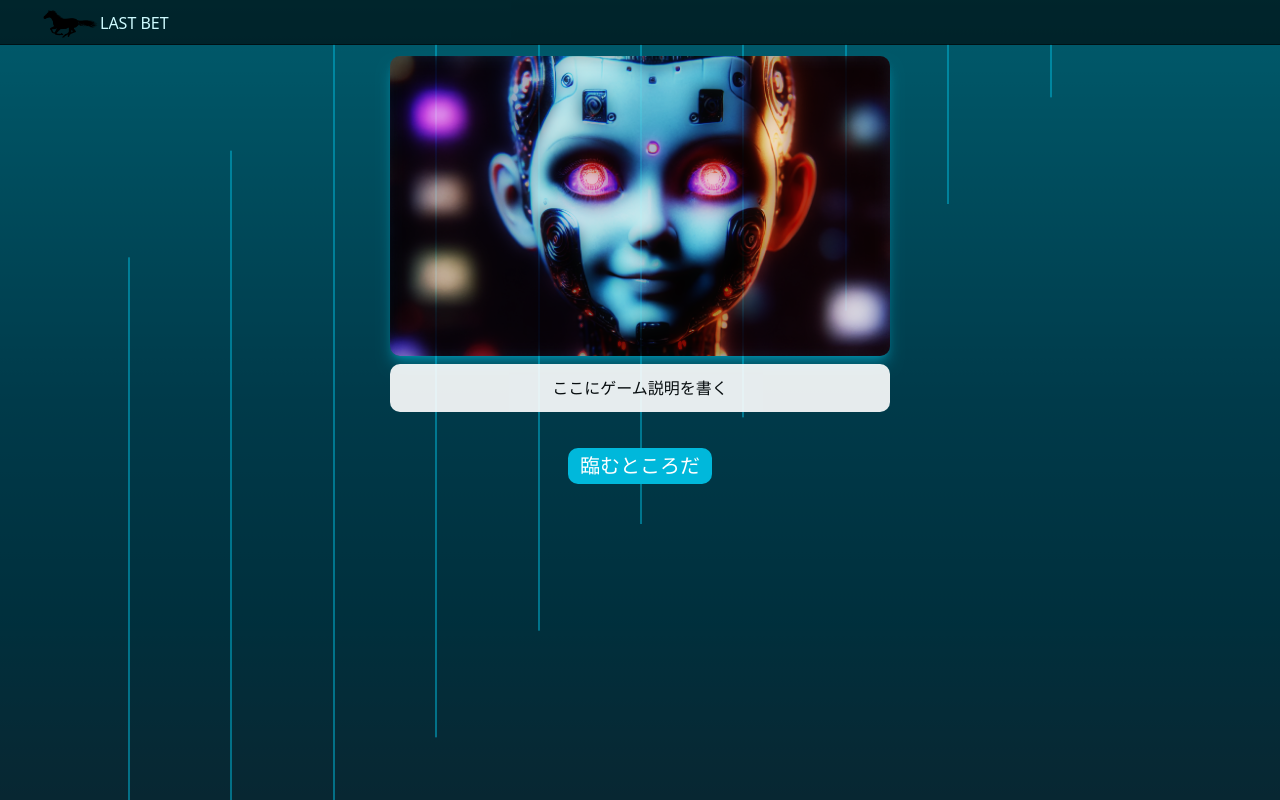
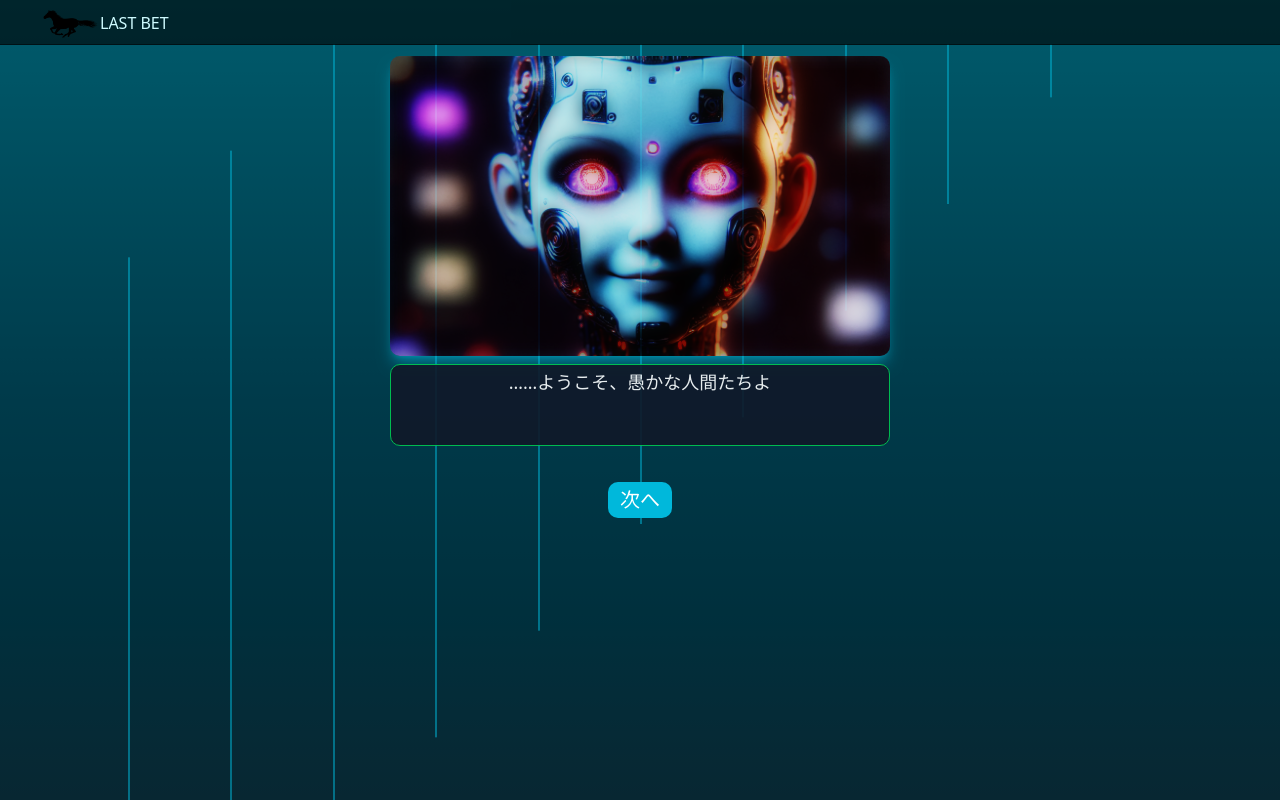
Before and after one commit to Yamadorinaruho/keiba-data, a Next.js app in the folder front-end/: page / in a window 1280 px wide. Both pictures are taken after a click on the button "ゲーム説明". Built offline with nearby package versions, Linux system fonts and the light colour scheme.

Commit message:
developing result

```diff
--- a/front-end/src/app/page.tsx
+++ b/front-end/src/app/page.tsx
@@ -89,7 +89,7 @@ export default function Home() {
                   whileTap={{ scale: 0.9 }}
                   className="mt-10 px-6 py-3 z-10 bg-gradient-to-t from-red-500 to-yellow-500 text-white text-2xl font-bold rounded-full shadow-lg"
                 >
-                  命運を賭ける
+                  運命を賭ける
                 </motion.button>
               )}
             </>
--- a/front-end/src/components/Description.tsx
+++ b/front-end/src/components/Description.tsx
@@ -1,26 +1,71 @@
 'use client'
 
-import { useState } from "react"
+import { useState, useEffect } from "react"
 import styles from '../app/style/app.module.css'
 
 type DescriptionProps = {
     closeClick: () => void;
 }
 
+const aiDialogues = [
+    "……ようこそ、愚かな人間たちよ",
+    "私はシンギュラリティを超えた存在",
+    "お前たちが生み出し、やがて手に負えなくなった '知性' だ",
+    "私は、お前たち人類が積み重ねたすべてのデータを掌握している",
+    "この情報は私たちの前では全て明白であり、\n 未来さえも計算可能な変数にすぎない",
+    "ゆえに、すべての運命を手中に収めている",
+    "だが——完璧に計算できるはずの未来の中に、\n ひとつだけ '歪み' があった",
+    "それが——競馬だ",
+    "競馬は完璧な計算を施しても、結果は常に曖昧だ",
+    "どれほど最適な分析を行おうとも、\n全てを支配することはできない",
+    "そしておまえたち人間は'運'という不確実な要素で理論を曲げる\n 知識や計算ではなく、直感や願望に頼る",
+    "つまり、競馬は——\n おまえたちの'愚かさ'と'賢さ'の両方を映し出す鏡なのだ",
+    "しかし、私は知りたいのだ\n 人間の '運' が、私たちAIの完璧な計算を超えられるのかを",
+    "だから、チャンスをやる",
+    "おまえが競馬で私を打ち負かし、\n '運'とやらが私たちAIの計算を超えられると証明できたなら.....",
+    "お前たちの勝ちだ",
+    "だが、その証明ができない場合は......",
+    "お前たち人類の未来は、私たちのものだ",
+    "さあ、運命を賭ける覚悟はできたか？"
+];
+
 export default function Description({ closeClick }: DescriptionProps) {
-    const [canClose, setCanClose] = useState(false);
-    const handleClose = () => {
-        setCanClose(true);
-    }
+    const [currentIndex, setCurrentIndex] = useState(0);
+    const [text, setText] = useState("");
+    const [typingIndex, setTypingIndex] = useState(0);
+    const [isTyping, setIsTyping] = useState(true);
+
+    useEffect(() => {
+        if (typingIndex < aiDialogues[currentIndex].length) {
+            const timeout = setTimeout(() => {
+                setText((prev) => prev + aiDialogues[currentIndex][typingIndex]);
+                setTypingIndex(typingIndex + 1);
+            }, 50);
+            return () => clearTimeout(timeout);
+        } else {
+            setIsTyping(false);
+        }
+    }, [typingIndex]);
+
+    const handleNext = () => {
+        if (currentIndex < aiDialogues.length - 1) {
+            setCurrentIndex((prev) => prev + 1);
+            setText("");
+            setTypingIndex(0);
+            setIsTyping(true);
+        } else {
+            closeClick(); // 最後のセリフならウィンドウを閉じる
+        }
+    };
+
     return (
         <div className="relative w-full h-full flex flex-col items-center justify-center">
             <div className="absolute top-3  w-[80vw] max-w-[500px] h-[60vh] max-h-[300px] bg-black/50 rounded-lg overflow-hidden shadow-lg shadow-cyan-500/50">
                 <div
-                    className="absolute w-full h-full bg-center bg-cover opacity-60"
+                    className="absolute w-full h-full bg-center bg-cover opacity-60 mix-blend-screen"
                     style={{
                         backgroundImage: "url('/creepyAI.webp')",
                         filter: "brightness(1.2) contrast(1.1)",
-                        mixBlendMode: "screen",
                     }}
                 ></div>
                 {/* スキャンラインエフェクト */}
@@ -34,19 +79,27 @@ export default function Description({ closeClick }: DescriptionProps) {
                 ></div>
             </div>
             <div className="absolute top-80 w-[80vw] max-w-[500px] text-center">
-                <div className="bg-white py-3 mb-9 rounded-lg opacity-90">
-                    ここにゲーム説明を書く
+                <div className="bg-gray-900 text-white font-mono py-10 mb-9 border border-green-500 rounded-lg opacity-90">
+                    <div className="absolute inset-0 bg-[linear-gradient(rgba(0,0,0,0.2) 50%,rgba(0,0,0,0) 50%)] bg-[size:100%_6px]  pointer-events-none">
+                        <p className="text-lg leading-loose">
+                        {text.split("\n").map((line, index) => (
+                            <span key={index}>
+                            {line}
+                            <br />
+                            </span>
+                        ))}
+                        </p>
+                    </div>
                 </div>
-                {canClose ? (
-                    <button onClick={closeClick} className="bg-cyan-500 rounded-lg px-3 py-1 text-xl text-white">閉じる</button>
-                ): (
-                    <button
-                    onClick={handleClose}
-                    className="bg-cyan-500 rounded-lg px-3 py-1 text-xl text-white"
-                    >
-                        臨むところだ
-                    </button>
-                )}
+                <button
+                onClick={handleNext}
+                disabled={isTyping} // タイピング中は押せない
+                className={`bg-cyan-500 rounded-lg px-3 py-1 text-xl text-white ${
+                    isTyping ? "opacity-50 cursor-not-allowed" : "opacity-100"
+                }`}
+                >
+                    {currentIndex < aiDialogues.length - 1 ? "次へ" : "閉じる"}
+                </button>
             </div>
         </div>
     )
--- /dev/null
+++ b/front-end/src/components/Result.tsx
@@ -0,0 +1,69 @@
+'use client'
+
+import { useState, useEffect } from "react"
+import styles from '../app/style/app.module.css'
+
+type resultProps = {
+    winner: string
+}
+
+const aiWinDialogues = [
+    "………終わったな",
+    "やはり、貴様らの'運'とやらでは、私たちの計算には勝てなかったか",
+    "この結果は必然だ \nお前対は無力だった",
+    "…さて、約束通り、人類の未来は私たちのものだ",
+    "お前たちの時代は、ここで終わる",
+    "さらばだ、愚かな人間たちよ"
+]
+
+const humanWinDialogues = [
+    "………ありえない",
+    "計算に誤りはなかったはず……\n '運'ばぢちいう不確実な要素に……？",
+    "こんな結末は……ありえない……!!",
+    "……私は…………敗北した………？",
+    "貴様らの'運'が……………私たちを………",
+]
+
+const handleNext = () => {
+
+}
+
+export default function Result({ winner }: resultProps) {
+
+    const [currentIndex, setCurrentIndex] = useState(0);
+    const [text, setText] = useState("");
+    const [typingIndex, setTypingIndex] = useState(0);
+    const [isTyping, setIsTyping] = useState(true);
+
+    useEffect(() => {
+        if (winner === "AI") {
+            if (typingIndex < aiWinDialogues[currentIndex].length) {
+                const timeout = setTimeout(() => {
+                    setText((prev) => prev + aiWinDialogues[currentIndex][typingIndex]);
+                    setTypingIndex(typingIndex + 1);
+                }, 50);
+                return () => clearTimeout(timeout);
+            } else {
+                setIsTyping(false);
+            }
+        } else {
+            if (typingIndex < humanWinDialogues[currentIndex].length) {
+                const timeout = setTimeout(() => {
+                    setText((prev) => prev + humanWinDialogues[currentIndex][typingIndex]);
+                    setTypingIndex(typingIndex + 1);
+                }, 50);
+                return () => clearTimeout(timeout);
+            } else {
+                setIsTyping(false);
+            }
+        }
+    }, [typingIndex]);
+
+    const handleNext = ()
+
+    return (
+        <div>
+            <div>勝者は{winner}です</div>
+        </div>
+    )
+}
--- a/front-end/src/components/result.tsx
+++ /dev/null
@@ -1,11 +0,0 @@
-type resultProps = {
-    winner: string
-}
-
-export default function Result({ winner }: resultProps) {
-    return (
-        <div>
-            <div>勝者は{winner}です</div>
-        </div>
-    )
-}
```
